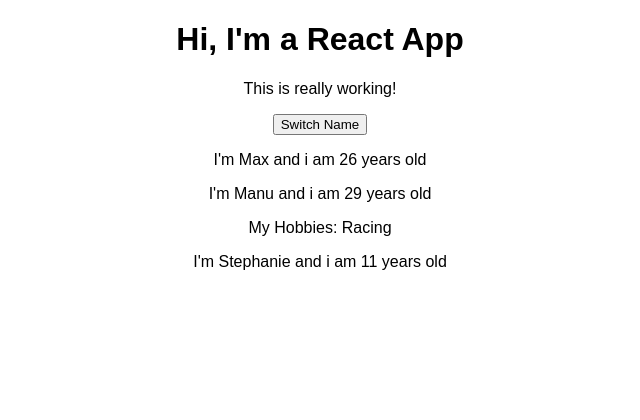
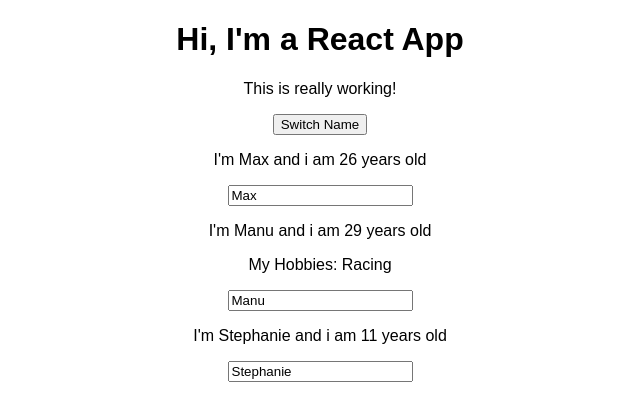
Before and after one commit to Vl4d1s/Learning-React-Maximilian, a React (Create React App) app in the folder react-complete-guide/: page / in a window 1280 px wide. Shown: the top 420 px of the page, without its empty margins (320-960 px from the left). Built offline with nearby package versions, Linux system fonts and the light colour scheme.

Commit message:
Adding Two Way Binding

```diff
--- a/react-complete-guide/src/App.js
+++ b/react-complete-guide/src/App.js
@@ -24,6 +24,16 @@
     });
   };
 
+  nameChangedHandler = (event) => {
+    this.setState({
+      persons: [
+        { name: "Max", age: 28 },
+        { name: event.target.value, age: 29 },
+        { name: "Stephanie", age: 26 },
+      ],
+    });
+  };
+
   render() {
     return (
       <div className="App">
@@ -40,6 +50,7 @@
           name={this.state.persons[1].name}
           age={this.state.persons[1].age}
           click={this.switchNameHandler.bind(this, "Vlad!")}
+          changed={this.nameChangedHandler}
         >
           My Hobbies: Racing
         </Person>
--- a/react-complete-guide/src/Person/person.js
+++ b/react-complete-guide/src/Person/person.js
@@ -7,6 +7,7 @@
         I'm {props.name} and i am {Math.floor(Math.random() * 30)} years old
       </p>
       <p>{props.children}</p>
+      <input type="text" onChange={props.changed} value={props.name} />
     </div>
   );
 };
```
Also changed, not shown: 1 other file (tests, documents, lock files or other folders).
